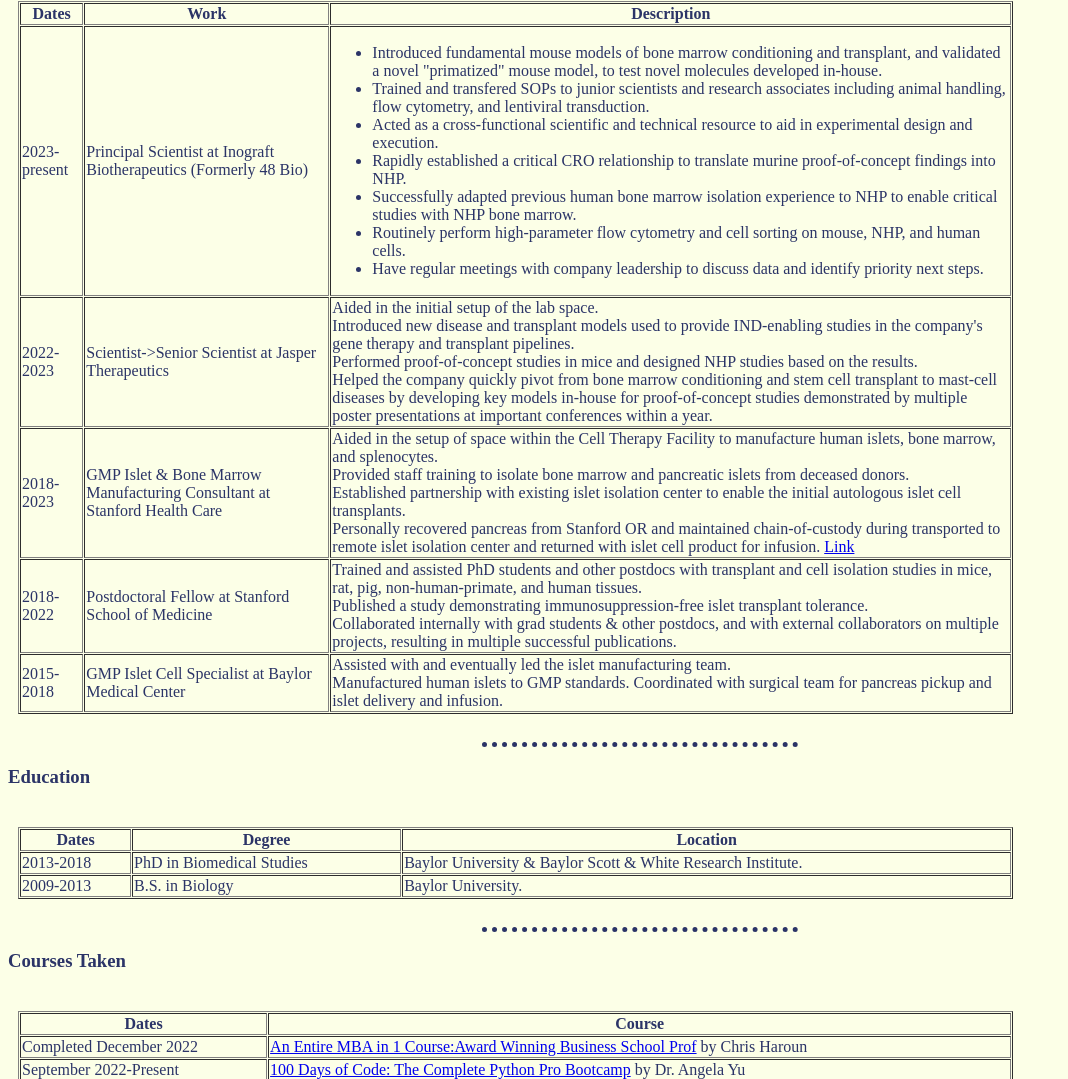
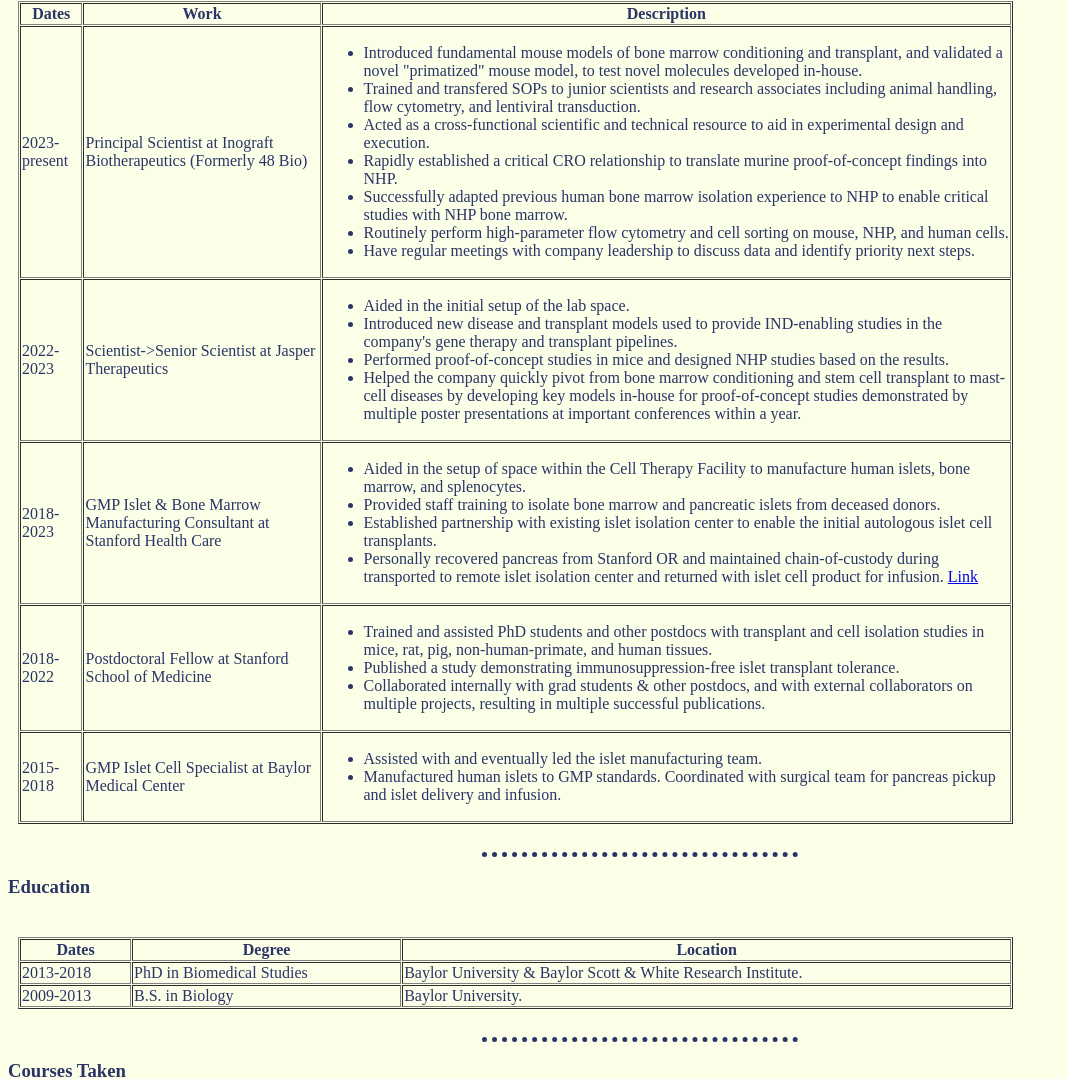
Before and after one commit to cc4py/cv, a plain HTML site: page index.html in a window 1280 px wide. Shown: the part 671-1750 px from the top of the page, without its empty margins (0-1068 px from the left). Drawn offline with Linux system fonts and the light colour scheme.

Commit message:
Update index.html

```diff
--- a/index.html
+++ b/index.html
@@ -60,33 +60,58 @@
             <ul>
               <li>Introduced fundamental mouse models of bone marrow conditioning and transplant, and validated a novel "primatized" mouse model, to test novel molecules developed in-house. </li>
               <li>Trained and transfered SOPs to junior scientists and research associates including animal handling, flow cytometry, and lentiviral transduction.</li>
-            <li>Acted as a cross-functional scientific and technical resource to aid in experimental design and execution.</li>
-            <li>Rapidly established a critical CRO relationship to translate murine proof-of-concept findings into NHP. </li>
-            <li>Successfully adapted previous human bone marrow isolation experience to NHP to enable critical studies with NHP bone marrow. </li>
-            <li>Routinely perform high-parameter flow cytometry and cell sorting on mouse, NHP, and human cells. </li>
-            <li>Have regular meetings with company leadership to discuss data and identify priority next steps.</li>
+              <li>Acted as a cross-functional scientific and technical resource to aid in experimental design and execution.</li>
+              <li>Rapidly established a critical CRO relationship to translate murine proof-of-concept findings into NHP. </li>
+              <li>Successfully adapted previous human bone marrow isolation experience to NHP to enable critical studies with NHP bone marrow. </li>
+              <li>Routinely perform high-parameter flow cytometry and cell sorting on mouse, NHP, and human cells. </li>
+              <li>Have regular meetings with company leadership to discuss data and identify priority next steps.</li>
             </ul>
           </td>
         </tr>
         <tr>
           <td>2022-2023</td>
           <td>Scientist->Senior Scientist at Jasper Therapeutics</td>
-          <td>Aided in the initial setup of the lab space. <br>Introduced new disease and transplant models used to provide IND-enabling studies in the company's gene therapy and transplant pipelines. <br>Performed proof-of-concept studies in mice and designed NHP studies based on the results. <br>Helped the company quickly pivot from bone marrow conditioning and stem cell transplant to mast-cell diseases by developing key models in-house for proof-of-concept studies demonstrated by multiple poster presentations at important conferences within a year.</td>
+          <td>
+            <ul>
+              <li>Aided in the initial setup of the lab space. </li>
+              <li>Introduced new disease and transplant models used to provide IND-enabling studies in the company's gene therapy and transplant pipelines. </li>
+              <li>Performed proof-of-concept studies in mice and designed NHP studies based on the results. </li>
+              <li>Helped the company quickly pivot from bone marrow conditioning and stem cell transplant to mast-cell diseases by developing key models in-house for proof-of-concept studies demonstrated by multiple poster presentations at important conferences within a year.</li>
+            </ul>
+          </td>
         </tr>
         <tr>
           <td>2018-2023</td>
           <td>GMP Islet & Bone Marrow Manufacturing Consultant at Stanford Health Care</td>
-          <td>Aided in the setup of space within the Cell Therapy Facility to manufacture human islets, bone marrow, and splenocytes. <br>Provided staff training to isolate bone marrow and pancreatic islets from deceased donors. <br>Established partnership with existing islet isolation center to enable the initial autologous islet cell transplants. <br>Personally recovered pancreas from Stanford OR and maintained chain-of-custody during transported to remote islet isolation center and returned with islet cell product for infusion. <a href="https://stanfordhealthcare.org/stanford-health-care-now/2023/physicians-perform-stanford-health-cares-first-autologous-islet-transplants-in-two-patients.html">Link</a></td>
+          <td>
+            <ul>
+              <li>Aided in the setup of space within the Cell Therapy Facility to manufacture human islets, bone marrow, and splenocytes. </li>
+              <li>Provided staff training to isolate bone marrow and pancreatic islets from deceased donors. </li>
+              <li>Established partnership with existing islet isolation center to enable the initial autologous islet cell transplants. </li>
+              <li>Personally recovered pancreas from Stanford OR and maintained chain-of-custody during transported to remote islet isolation center and returned with islet cell product for infusion. <a href="https://stanfordhealthcare.org/stanford-health-care-now/2023/physicians-perform-stanford-health-cares-first-autologous-islet-transplants-in-two-patients.html">Link</a></li>
+            </ul>
+          </td>
         </tr>
         <tr>
           <td>2018-2022</td>
           <td>Postdoctoral Fellow at Stanford School of Medicine</td>
-          <td>Trained and assisted PhD students and other postdocs with transplant and cell isolation studies in mice, rat, pig, non-human-primate, and human tissues. <br>Published a study demonstrating immunosuppression-free islet transplant tolerance. <br>Collaborated internally with grad students & other postdocs, and with external collaborators on multiple projects, resulting in multiple successful publications.</td>
+          <td>
+            <ul>
+              <li>Trained and assisted PhD students and other postdocs with transplant and cell isolation studies in mice, rat, pig, non-human-primate, and human tissues. </li>
+              <li>Published a study demonstrating immunosuppression-free islet transplant tolerance. </li>
+              <li>Collaborated internally with grad students & other postdocs, and with external collaborators on multiple projects, resulting in multiple successful publications.</li>
+            </ul>
+          </td>
         </tr>
         <tr>
           <td>2015-2018</td>
           <td>GMP Islet Cell Specialist at Baylor Medical Center</td>
-          <td>Assisted with and eventually led the islet manufacturing team. <br>Manufactured human islets to GMP standards. Coordinated with surgical team for pancreas pickup and islet delivery and infusion. </td>
+          <td>
+            <ul>
+              <li>Assisted with and eventually led the islet manufacturing team. </li>
+              <li>Manufactured human islets to GMP standards. Coordinated with surgical team for pancreas pickup and islet delivery and infusion. </li>
+            </ul>
+          </td>
         </tr>
     </table>
   </div>
```
